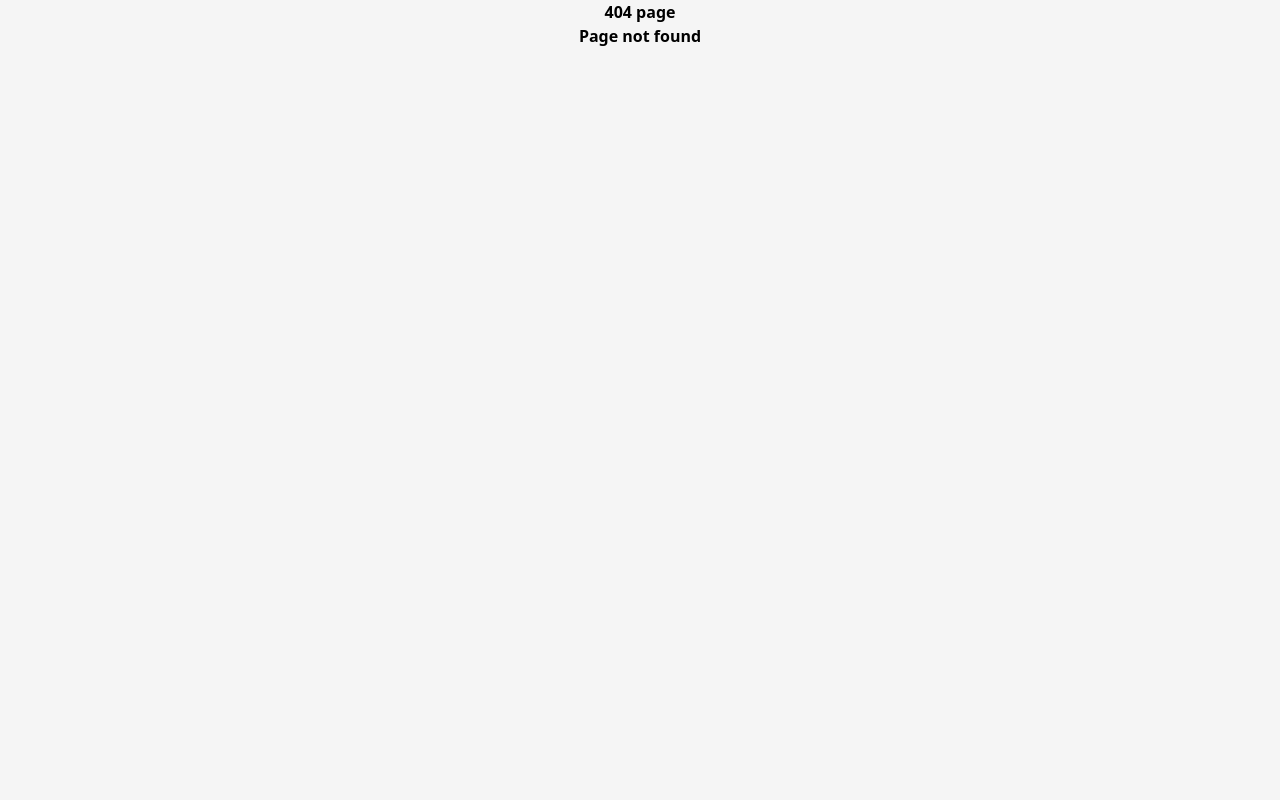
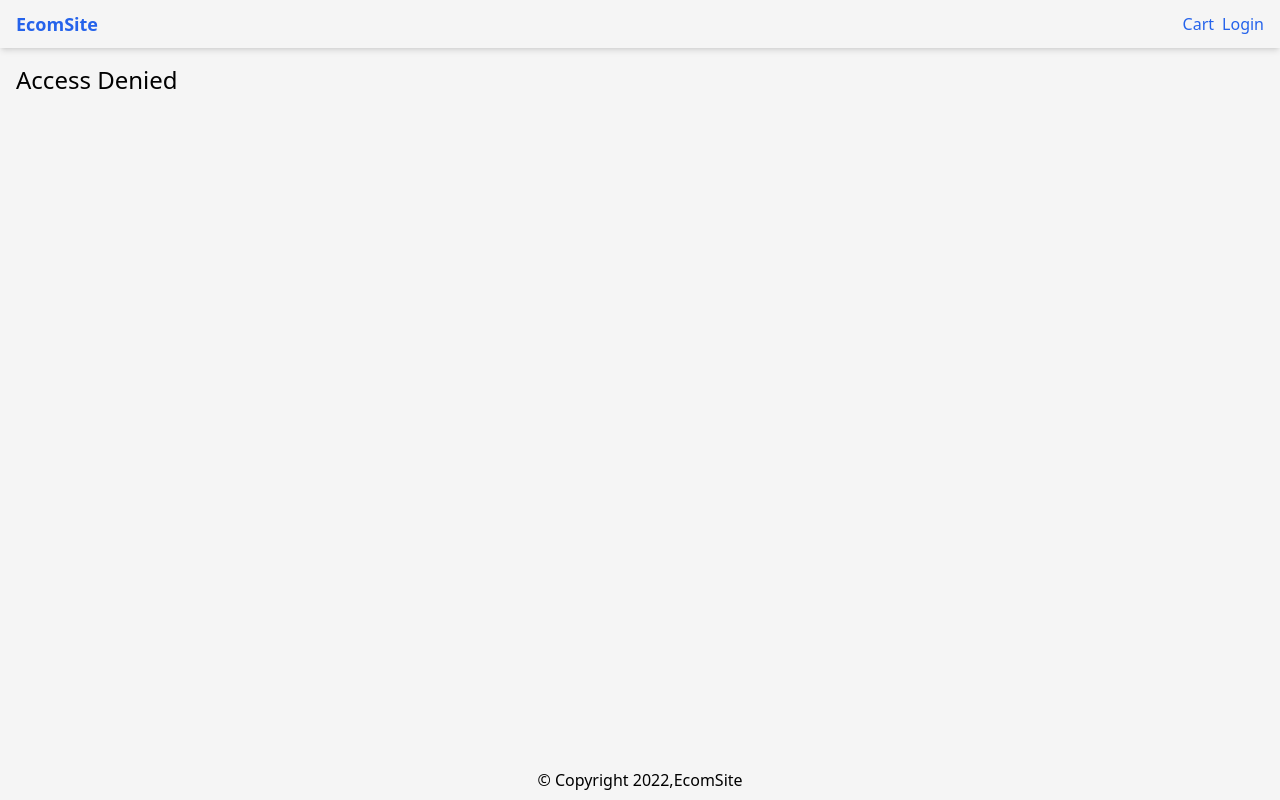
Before and after one commit to HTHoussam/ecosite, a Next.js app: page /unauthorized in a window 1280 px wide. Before the commit this address had no page. Built offline with nearby package versions, Linux system fonts and the light colour scheme; no server answers.

Commit message:
feat: add unathorized page

```diff
--- /dev/null
+++ b/pages/unauthorized.tsx
@@ -0,0 +1,17 @@
+import { useRouter } from 'next/router'
+import Layout from '../components/Layout'
+
+const Unauthorized = () => {
+	const router = useRouter()
+	const { message } = router.query
+	return (
+		<Layout title={'Unauthorized access'}>
+			<>
+				<h1 className='text-2xl'> Access Denied</h1>
+				{message && <div className='mb-4 text-red-500'>{message}</div>}
+			</>
+		</Layout>
+	)
+}
+
+export default Unauthorized
```
